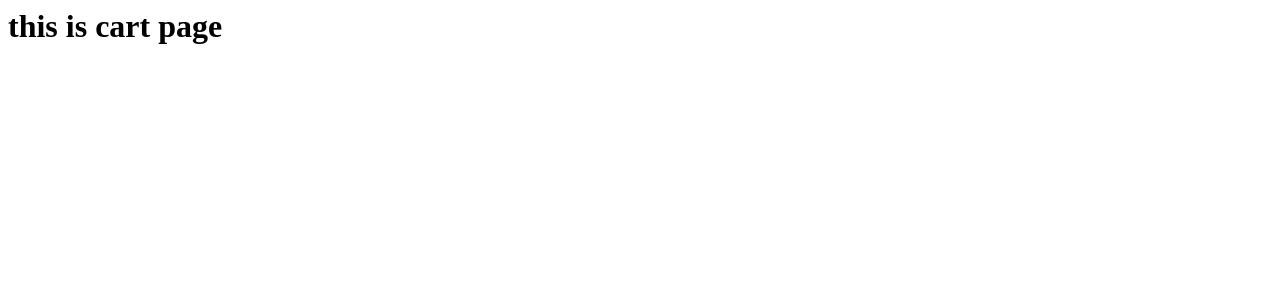
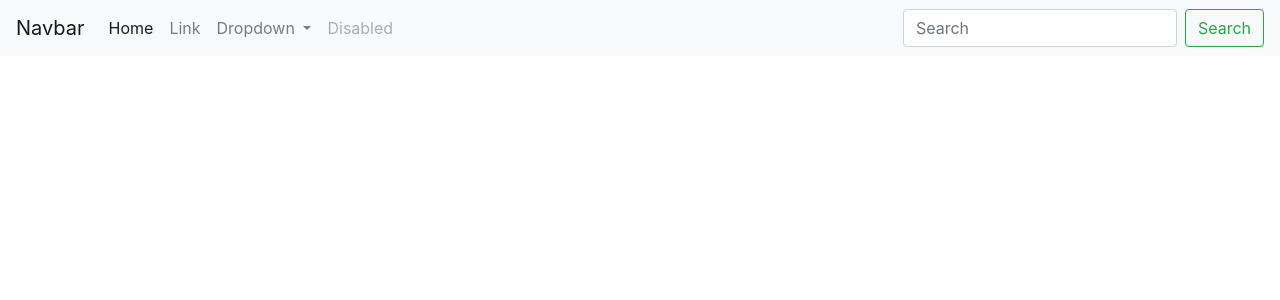
Before and after one commit to Sundarkhanal/Ecommerce_website_12_OJT, a Django app: page /cart/ in a window 1280 px wide. Shown: the top 300 px of the page. Run offline with Django 5.2, Linux system fonts and the light colour scheme; some libraries are stand-ins or nearby versions.

Commit message:
lets commit

```diff
--- a/ecommerce_website/ecommerce_website/settings.py
+++ b/ecommerce_website/ecommerce_website/settings.py
@@ -11,6 +11,7 @@ https://docs.djangoproject.com/en/5.0/ref/settings/
 """
 
 from pathlib import Path
+import os
 
 # Build paths inside the project like this: BASE_DIR / 'subdir'.
 BASE_DIR = Path(__file__).resolve().parent.parent
@@ -122,3 +123,7 @@ STATIC_URL = 'static/'
 # https://docs.djangoproject.com/en/5.0/ref/settings/#default-auto-field
 
 DEFAULT_AUTO_FIELD = 'django.db.models.BigAutoField'
+
+STATICFILES_DIRS = [
+    os.path.join(BASE_DIR, 'static')
+]
--- a/ecommerce_website/store/templates/store/cart.html
+++ b/ecommerce_website/store/templates/store/cart.html
@@ -1 +1,5 @@
-<h1>this is cart page</h1>
+{% extends 'store/main.html' %}
+{% load static %}
+{% block content %}
+     <h3>Store</h3>
+{% endblock content %}
--- a/ecommerce_website/store/templates/store/checkout.html
+++ b/ecommerce_website/store/templates/store/checkout.html
@@ -1 +1,5 @@
-<h3>checkout</h3>
+{% extends 'store/main.html' %}
+{% load static %}
+{% block content %}
+     <h3>Store</h3>
+{% endblock content %}
--- a/ecommerce_website/store/templates/store/main.html
+++ b/ecommerce_website/store/templates/store/main.html
@@ -1,3 +1,57 @@
-<h1> this is maain page </h1>
-<h1> this is maain page </h1>
-<h1> this is maain page </h1>
+<!DOCTYPE html>
+{% load static %}
+<html>
+<head>
+	<title>Ecom</title>
+
+	<meta name="viewport" content="width=device-width, initial-scale=1, maximum-scale=1, minimum-scale=1" />
+
+	<link rel="stylesheet" href="https://stackpath.bootstrapcdn.com/bootstrap/4.4.1/css/bootstrap.min.css" integrity="sha384-Vkoo8x4CGsO3+Hhxv8T/Q5PaXtkKtu6ug5TOeNV6gBiFeWPGFN9MuhOf23Q9Ifjh" crossorigin="anonymous">
+
+	<link rel="stylesheet" type="text/css" href="{% static 'css/main.css' %}">
+
+</head>
+<body>
+
+    <nav class="navbar navbar-expand-lg navbar-light bg-light">
+        <a class="navbar-brand" href="#">Navbar</a>
+        <button class="navbar-toggler" type="button" data-toggle="collapse" data-target="#navbarSupportedContent" aria-controls="navbarSupportedContent" aria-expanded="false" aria-label="Toggle navigation">
+          <span class="navbar-toggler-icon"></span>
+        </button>
+
+        <div class="collapse navbar-collapse" id="navbarSupportedContent">
+          <ul class="navbar-nav mr-auto">
+            <li class="nav-item active">
+              <a class="nav-link" href="#">Home <span class="sr-only">(current)</span></a>
+            </li>
+            <li class="nav-item">
+              <a class="nav-link" href="#">Link</a>
+            </li>
+            <li class="nav-item dropdown">
+              <a class="nav-link dropdown-toggle" href="#" id="navbarDropdown" role="button" data-toggle="dropdown" aria-haspopup="true" aria-expanded="false">
+                Dropdown
+              </a>
+              <div class="dropdown-menu" aria-labelledby="navbarDropdown">
+                <a class="dropdown-item" href="#">Action</a>
+                <a class="dropdown-item" href="#">Another action</a>
+                <div class="dropdown-divider"></div>
+                <a class="dropdown-item" href="#">Something else here</a>
+              </div>
+            </li>
+            <li class="nav-item">
+              <a class="nav-link disabled" href="#">Disabled</a>
+            </li>
+          </ul>
+          <form class="form-inline my-2 my-lg-0">
+            <input class="form-control mr-sm-2" type="search" placeholder="Search" aria-label="Search">
+            <button class="btn btn-outline-success my-2 my-sm-0" type="submit">Search</button>
+          </form>
+        </div>
+      </nav>
+	<script src="https://code.jquery.com/jquery-3.4.1.slim.min.js" integrity="sha384-J6qa4849blE2+poT4WnyKhv5vZF5SrPo0iEjwBvKU7imGFAV0wwj1yYfoRSJoZ+n" crossorigin="anonymous"></script>
+
+	<script src="https://cdn.jsdelivr.net/npm/popper.js@1.16.0/dist/umd/popper.min.js" integrity="sha384-Q6E9RHvbIyZFJoft+2mJbHaEWldlvI9IOYy5n3zV9zzTtmI3UksdQRVvoxMfooAo" crossorigin="anonymous"></script>
+
+	<script src="https://stackpath.bootstrapcdn.com/bootstrap/4.4.1/js/bootstrap.min.js" integrity="sha384-wfSDF2E50Y2D1uUdj0O3uMBJnjuUD4Ih7YwaYd1iqfktj0Uod8GCExl3Og8ifwB6" crossorigin="anonymous"></script>
+</body>
+</html>
```
Also changed, not shown: ecommerce_website/store/templates/store/store.html (+5 -2 lines).
